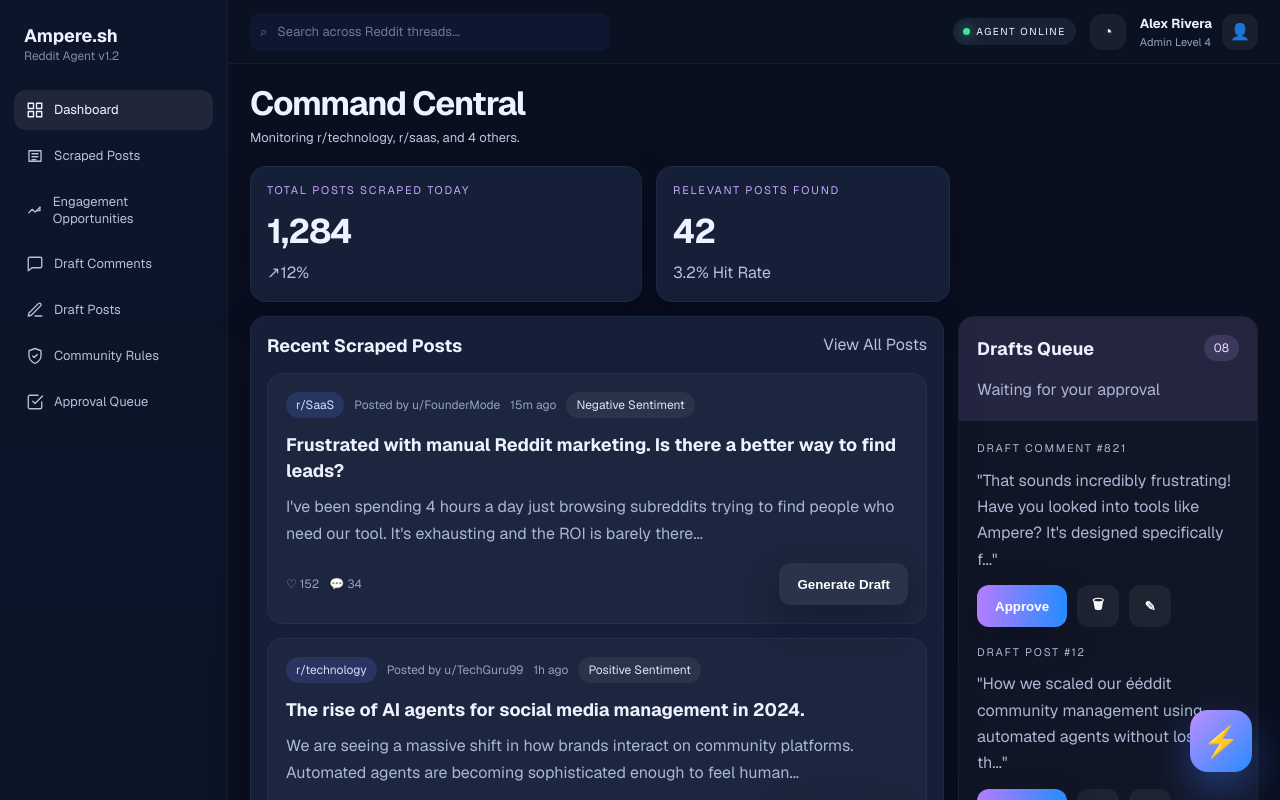
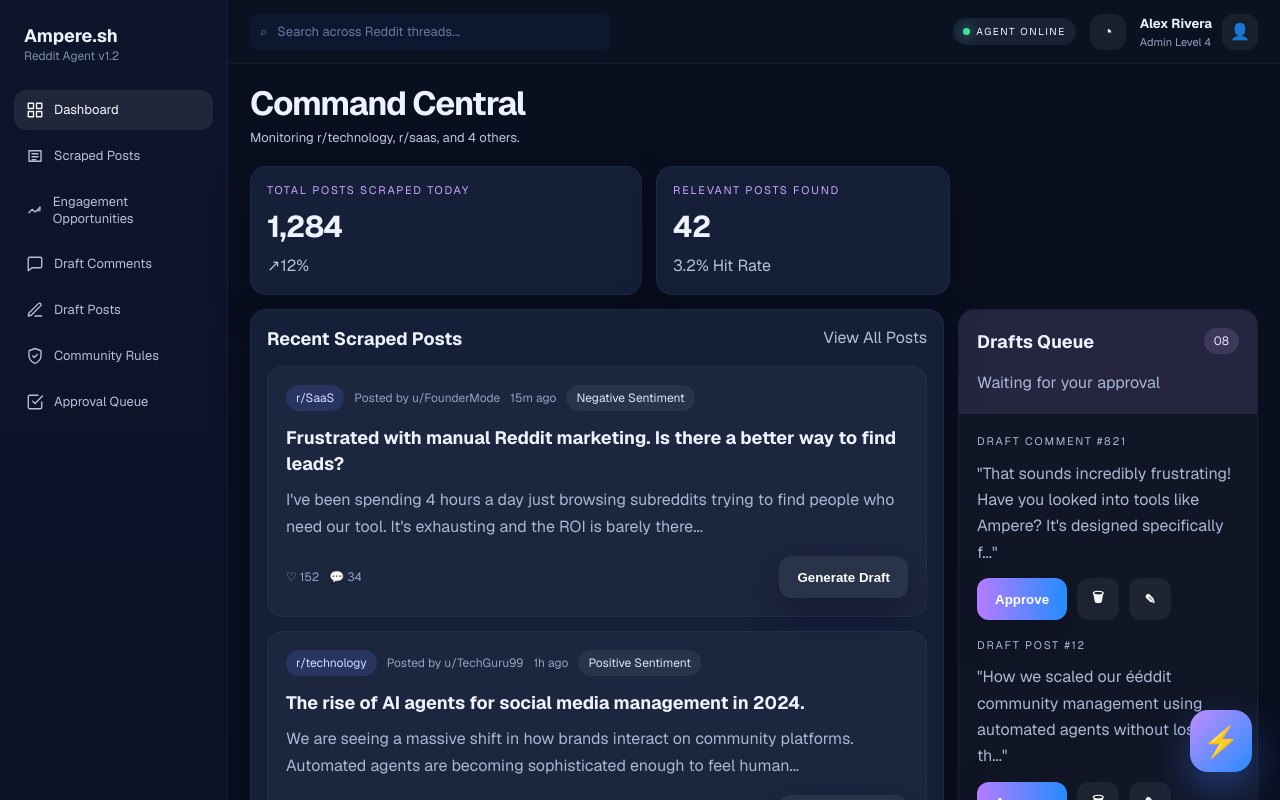
Before and after one commit to Jay-1410/Reddit-Automation, a Next.js app: page / in a window 1280 px wide. Shown: the top 800 px of the page. Built offline with nearby package versions, Linux system fonts and the light colour scheme.

Commit message:
Reduce KPI card height

```diff
--- a/src/app/ui.module.css
+++ b/src/app/ui.module.css
@@ -268,7 +268,12 @@
 }
 
 .largeCard {
-  min-height: 124px;
+  min-height: 108px;
+}
+
+/* Tighten small KPI stat cards */
+.card {
+  min-height: unset;
 }
 
 .eyebrow {
@@ -288,10 +293,10 @@
 }
 
 .metricValue {
-  margin-top: 12px;
-  font-size: 34px;
+  margin-top: 10px;
+  font-size: 30px;
   font-weight: 700;
-  letter-spacing: -0.035em;
+  letter-spacing: -0.03em;
 }
 
 .note {
```
